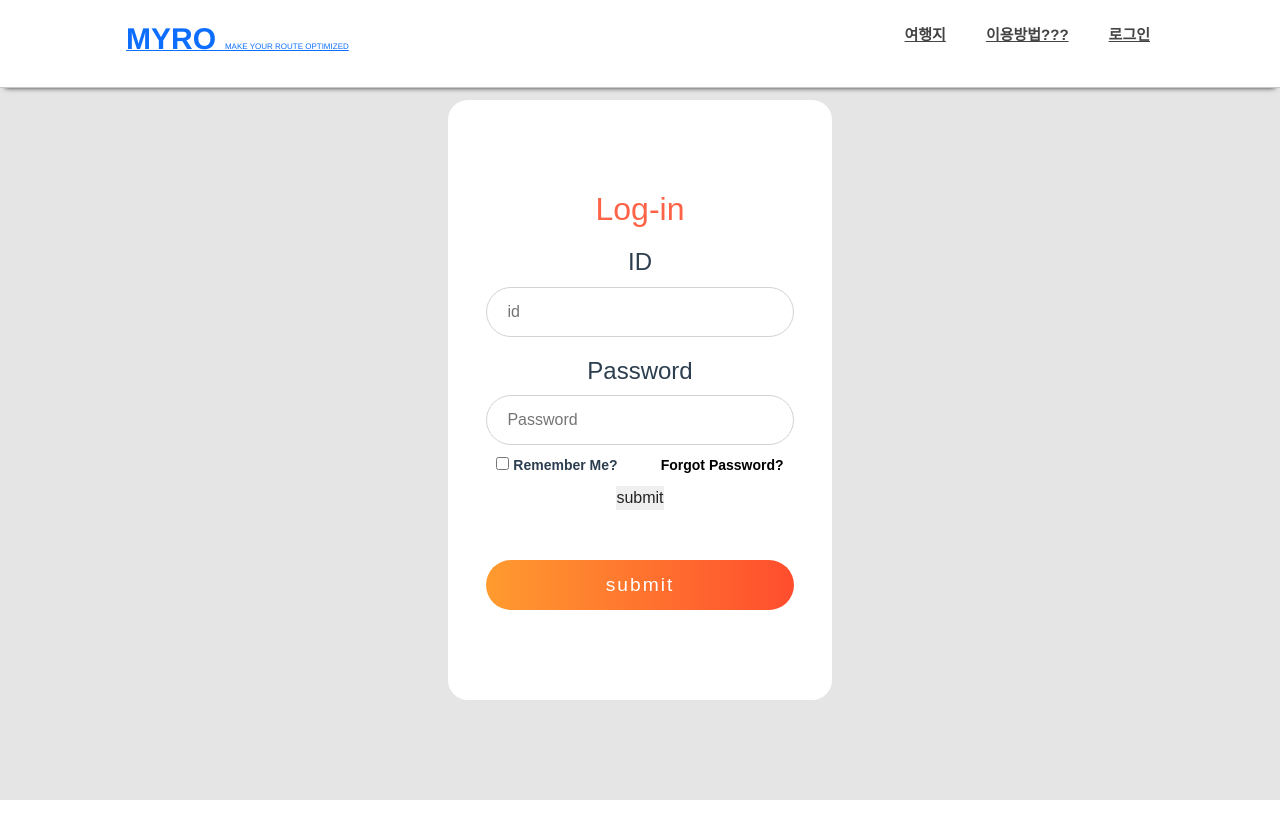
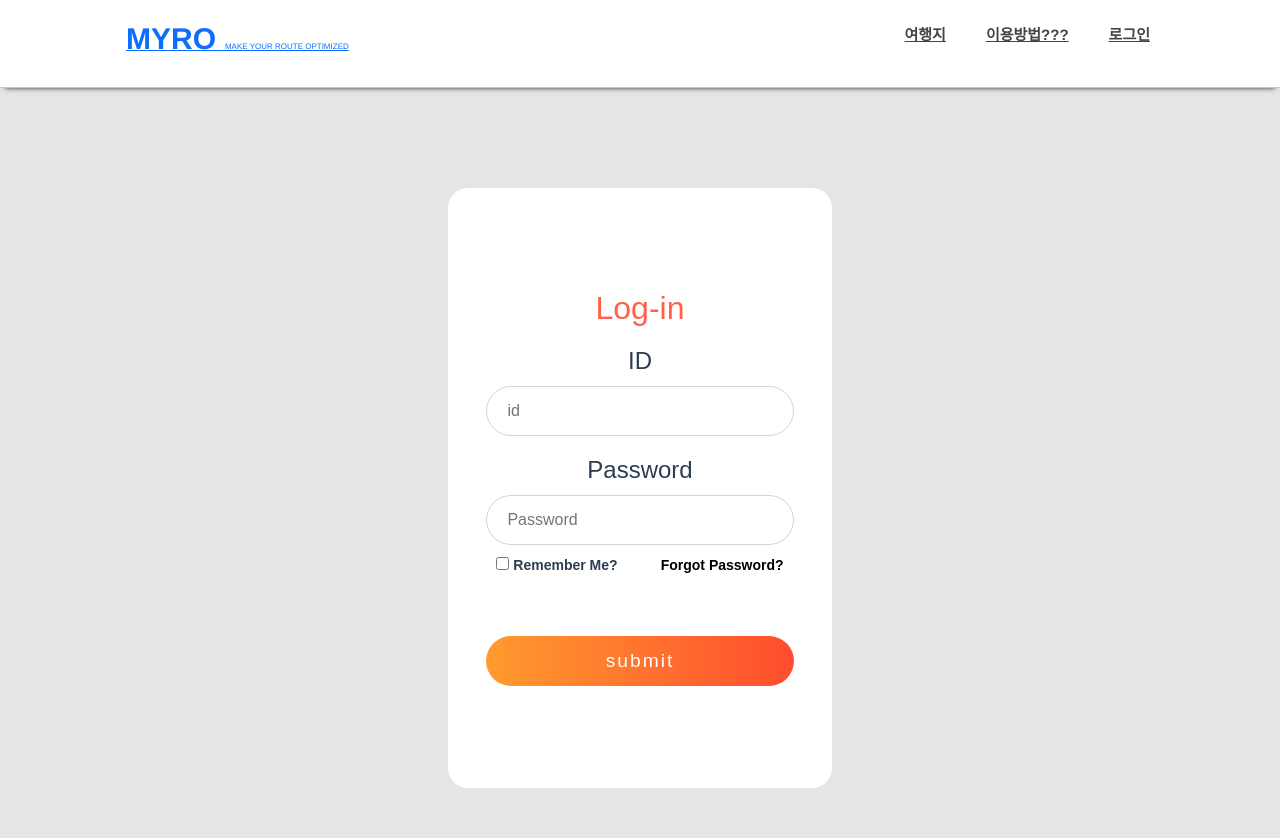
Before and after one commit to hyuntall/Travel_Maker, a Vue app in the folder FrontEnd/enjoy-trip/: page /login in a window 1280 px wide. Shown: the top 838 px of the page. Before the commit the page ends 800 px from the top, so only its background shows below. Built offline with nearby package versions, Linux system fonts and the light colour scheme.

Commit message:
modify position of header and button's style

```diff
--- a/FrontEnd/enjoy-trip/src/components/LoginForm.vue
+++ b/FrontEnd/enjoy-trip/src/components/LoginForm.vue
@@ -16,9 +16,8 @@
           <a href="">Forgot Password?</a>
         </div>
       </div>
-      <button variant="outline-success" @click="login">submit</button>
       <div class="submit">
-        <input type="submit" value="submit" />
+        <button variant="outline-success" @click="login">submit</button>
       </div>
     </div>
   </div>
@@ -151,7 +150,7 @@ h2 {
   margin-top: 50px;
   width: 80%;
 }
-.submit input {
+.submit button {
   width: 100%;
   height: 50px;
   border: 0;
--- a/FrontEnd/enjoy-trip/src/components/common/HeaderNav.vue
+++ b/FrontEnd/enjoy-trip/src/components/common/HeaderNav.vue
@@ -51,7 +51,7 @@ export default {
 /* header */
 #header {
   z-index: 200;
-  position: fixed;
+  /* position: fixed; */
   top: 0;
   width: 100%;
   border-bottom: 1px solid #c6c6c6;
```
